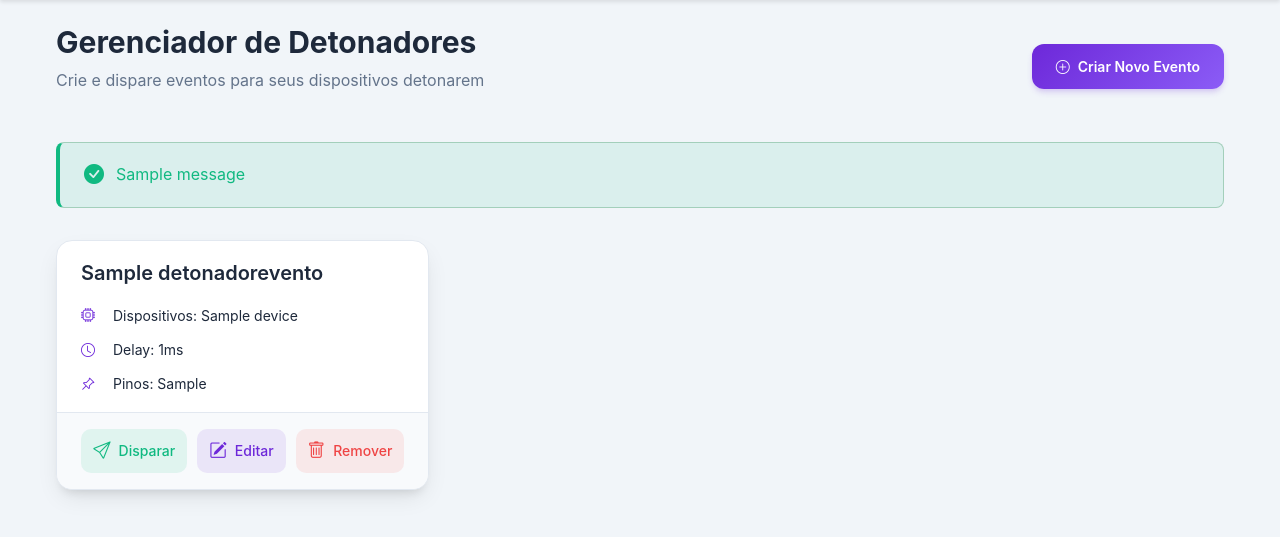
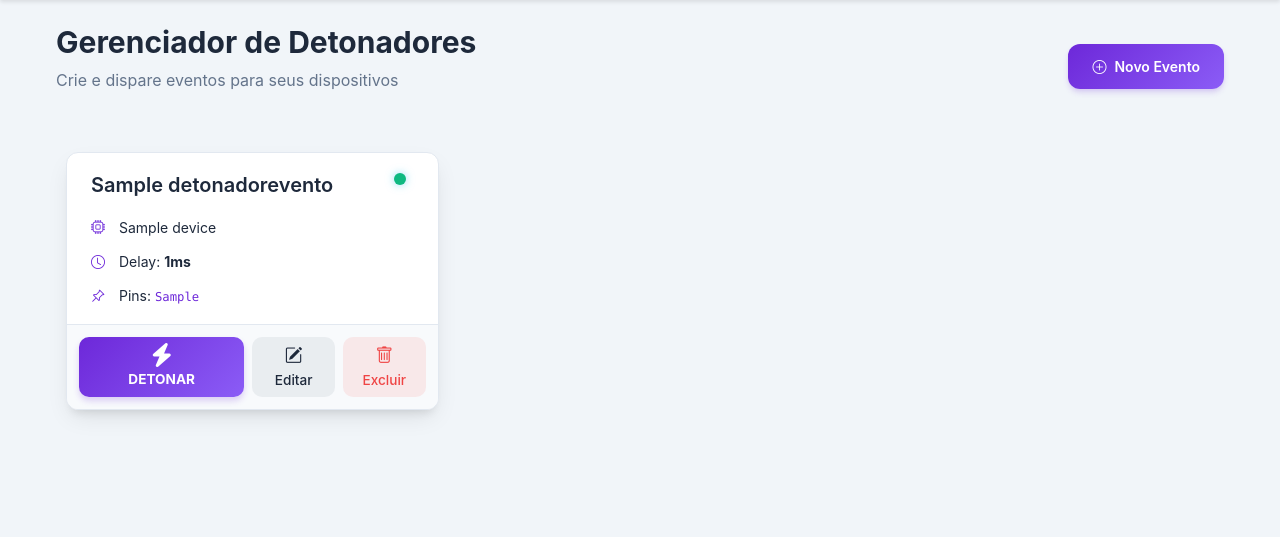
Before and after one commit to Morea-IFS/sigr-web, a Django app: template detonador/templates/dashboard/detonador.html in a window 1280 px wide. Shown: the part 56-593 px from the top of the page. Run offline with Django 5.2, Linux system fonts and the light colour scheme; the template is opened without the code that fills it: values that come from a table or form of the project are taken from there, others are empty; tables that the repository leaves empty hold one stand-in row (values such as "Sample post"); one stand-in notice (Sample message) is shown.

Commit message:
otimização de interface do detonador para touch e melhora feedback visual

```diff
--- a/detonador/templates/dashboard/detonador.html
+++ b/detonador/templates/dashboard/detonador.html
@@ -10,66 +10,61 @@
     <div class="page-header">
         <div>
             <h1 class="page-title">Gerenciador de Detonadores</h1>
-            <p class="page-subtitle">Crie e dispare eventos para seus dispositivos detonarem</p>
+            <p class="page-subtitle">Crie e dispare eventos para seus dispositivos</p>
         </div>
         <button class="btn btn-primary" id="createEventBtn">
-            <i class="bi bi-plus-circle me-2"></i>Criar Novo Evento
+            <i class="bi bi-plus-circle me-2"></i>Novo Evento
         </button>
     </div>
-
-    {% if messages %}
-    <div class="messages-container">
-        {% for message in messages %}
-        <div class="alert alert-{% if message.tags == 'error' %}danger{% else %}{{ message.tags }}{% endif %}">
-            <i class="bi {% if message.tags == 'success' %}bi-check-circle-fill{% elif message.tags == 'warning' %}bi-exclamation-triangle-fill{% else %}bi-info-circle-fill{% endif %}"></i>
-            <span>{{ message }}</span>
-        </div>
-        {% endfor %}
-    </div>
-    {% endif %}
 
     {% if eventos %}
     <div class="events-grid">
         {% for evento in eventos %}
-        <div class="event-card">
+        <div class="event-card" id="event-card-{{ evento.id }}">
+            <div class="success-overlay">
+                <i class="bi bi-check-circle-fill" style="font-size: 3.5rem;"></i>
+                <span style="font-weight: bold; font-size: 1.2rem; margin-top: 10px;">DETONADO!</span>
+            </div>
+
             <div class="event-card-header">
-                <div>
-                    <h3 class="event-name">{{ evento.name }}</h3>
-                </div>
+                <h3 class="event-name">{{ evento.name }}</h3>
+                <span class="status-indicator status-active"></span>
             </div>
+
             <div class="event-card-body">
                 <div class="event-detail">
                     <i class="bi bi-cpu"></i>
-                    <span>Dispositivos: {% for device in evento.devices.all %}{{ device.name }}{% if not forloop.last %}, {% endif %}{% endfor %}</span>
+                    <span>{% for device in evento.devices.all %}{{ device.name }}{% if not forloop.last %}, {% endif %}{% endfor %}</span>
                 </div>
                 <div class="event-detail">
                     <i class="bi bi-clock"></i>
-                    <span>Delay: {{ evento.delay_ms }}ms</span>
+                    <span>Delay: <strong>{{ evento.delay_ms }}ms</strong></span>
                 </div>
                 <div class="event-detail">
                     <i class="bi bi-pin-angle"></i>
-                    <span>Pinos: {{ evento.pin_sequence }}</span>
+                    <span>Pins: <code style="color: var(--primary)">{{ evento.pin_sequence }}</code></span>
                 </div>
             </div>
+
             <div class="event-card-footer">
-                <a href="{% url 'activate_event' evento.id %}" class="btn-action btn-activate" title="Disparar Evento">
-                    <i class="bi bi-send"></i>
-                    <span class="btn-action-text">Disparar</span>
-                </a>
+                <button onclick="triggerDetonation('{{ evento.id }}')" class="btn-action btn-activate">
+                    <i class="fas fa-bolt"></i>
+                    <span class="fw-bold">DETONAR</span>
+                </button>
 
                 <button class="btn-action btn-edit edit-event-btn"
                         data-evento-id="{{ evento.id }}"
                         data-evento-name="{{ evento.name }}"
                         data-evento-delay="{{ evento.delay_ms }}"
                         data-evento-pins="{{ evento.pin_sequence }}"
-                        data-evento-devices="{% for device in evento.devices.all %}{{ device.id }},{% endfor %}"
-                        title="Editar">
+                        data-evento-devices="{% for device in evento.devices.all %}{{ device.id }},{% endfor %}">
                     <i class="bi bi-pencil-square"></i>
-                    <span class="btn-action-text">Editar</span>
+                    <span>Editar</span>
                 </button>
-                <a href="{% url 'delete_event' evento.id %}" class="btn-action btn-delete" onclick="return confirm('Tem certeza que deseja remover este evento?')" title="Remover">
+
+                <a href="{% url 'delete_event' evento.id %}" class="btn-action btn-delete" onclick="return confirm('Excluir este evento?')">
                     <i class="bi bi-trash"></i>
-                    <span class="btn-action-text">Remover</span>
+                    <span>Excluir</span>
                 </a>
             </div>
         </div>
@@ -77,11 +72,9 @@
     </div>
     {% else %}
     <div class="empty-state">
-        <div class="empty-state-icon">
-            <i class="bi bi-calendar-x"></i>
-        </div>
+        <div class="empty-state-icon"><i class="bi bi-calendar-x"></i></div>
         <h3>Nenhum evento criado</h3>
-        <p>Comece criando seu primeiro evento para controlar seus dispositivos</p>
+        <p>Clique em "Novo Evento" para começar.</p>
     </div>
     {% endif %}
 </div>
@@ -89,10 +82,7 @@
 <div class="modal-overlay" id="createEventModal" style="display: none;">
     <div class="modal-container">
         <div class="modal-header">
-            <h2 class="modal-title">
-                <i class="bi bi-plus-circle"></i>
-                Criar Novo Evento
-            </h2>
+            <h2 class="modal-title"><i class="bi bi-plus-circle"></i> Criar Novo Evento</h2>
             <button class="modal-close" id="closeCreateModal">&times;</button>
         </div>
         <form method="post" id="createEventForm">
@@ -100,30 +90,26 @@
             <input type="hidden" name="action" value="create_event">
             <div class="modal-body">
                 <div class="form-group">
-                    <label class="form-label" for="createEventName">Nome do Evento</label>
-                    <input type="text" class="form-control" id="createEventName" name="nome_evento" placeholder="Digite um nome para o evento" required>
+                    <label class="form-label">Nome do Evento</label>
+                    <input type="text" class="form-control" name="nome_evento" placeholder="Ex: Show de Abertura" required>
                 </div>
-
                 <div class="form-group">
-                    <label class="form-label">Dispositivos</label>
+                    <label class="form-label">Dispositivos Alvo</label>
                     <div class="devices-grid">
                         {% for device in devices %}
                         <input type="checkbox" class="device-checkbox" id="createDevice{{ device.id }}" name="devices" value="{{ device.id }}">
                         <label class="device-label" for="createDevice{{ device.id }}">
-                            <i class="bi bi-cpu"></i>
-                            {{ device.name }}
+                            <i class="bi bi-hdd-network me-2"></i> {{ device.name }}
                         </label>
                         {% endfor %}
                     </div>
                 </div>
-
                 <div class="form-group">
-                    <label class="form-label" for="createEventDelay">Delay (ms)</label>
-                    <input type="number" class="form-control" id="createEventDelay" name="delay" value="1000" min="0" required>
+                    <label class="form-label">Intervalo/Delay (ms)</label>
+                    <input type="number" class="form-control" name="delay" value="1000" required>
                 </div>
-
                 <div class="form-group">
-                    <label class="form-label">Ordem dos Pinos</label>
+                    <label class="form-label">Sequência de Disparo (Pinos)</label>
                     <div class="pins-container">
                         <div class="pins-grid">
                             {% for i in "12345678" %}
@@ -131,20 +117,14 @@
                             {% endfor %}
                         </div>
                         <div class="pins-sequence" id="createPinsSequence"></div>
+                        <small class="text-muted">Clique nos pinos acima para definir a ordem.</small>
                     </div>
                 </div>
-
                 <div id="createHiddenPinsInputs"></div>
             </div>
             <div class="modal-footer">
-                <button type="button" class="btn btn-secondary" id="cancelCreateBtn">
-                    <i class="bi bi-x-circle"></i>
-                    Cancelar
-                </button>
-                <button type="submit" class="btn btn-primary">
-                    <i class="bi bi-check-circle"></i>
-                    Salvar Evento
-                </button>
+                <button type="button" class="btn btn-secondary" id="cancelCreateBtn">Cancelar</button>
+                <button type="submit" class="btn btn-primary">Criar Evento</button>
             </div>
         </form>
     </div>
@@ -153,10 +133,7 @@
 <div class="modal-overlay" id="editEventModal" style="display: none;">
     <div class="modal-container">
         <div class="modal-header">
-            <h2 class="modal-title">
-                <i class="bi bi-pencil-square"></i>
-                Editar Evento
-            </h2>
+            <h2 class="modal-title"><i class="bi bi-pencil-square"></i> Editar Evento</h2>
             <button class="modal-close" id="closeEditModal">&times;</button>
         </div>
         <form method="post" id="editEventForm">
@@ -165,28 +142,22 @@
             <input type="hidden" name="evento_id" id="editEventId">
             <div class="modal-body">
                 <div class="form-group">
-                    <label class="form-label" for="editEventName">Nome do Evento</label>
+                    <label class="form-label">Nome do Evento</label>
                     <input type="text" class="form-control" id="editEventName" name="nome_evento" required>
                 </div>
-
                 <div class="form-group">
                     <label class="form-label">Dispositivos</label>
                     <div class="devices-grid" id="editDevicesGrid">
                         {% for device in devices %}
                         <input type="checkbox" class="device-checkbox" id="editDevice{{ device.id }}" name="devices" value="{{ device.id }}">
-                        <label class="device-label" for="editDevice{{ device.id }}">
-                            <i class="bi bi-cpu"></i>
-                            {{ device.name }}
-                        </label>
+                        <label class="device-label" for="editDevice{{ device.id }}">{{ device.name }}</label>
                         {% endfor %}
                     </div>
                 </div>
-
                 <div class="form-group">
-                    <label class="form-label" for="editEventDelay">Delay (ms)</label>
+                    <label class="form-label">Delay (ms)</label>
                     <input type="number" class="form-control" id="editEventDelay" name="delay" required>
                 </div>
-
                 <div class="form-group">
                     <label class="form-label">Ordem dos Pinos</label>
                     <div class="pins-container">
@@ -198,24 +169,34 @@
                         <div class="pins-sequence" id="editPinsSequence"></div>
                     </div>
                 </div>
-
                 <div id="editHiddenPinsInputs"></div>
             </div>
             <div class="modal-footer">
-                <button type="button" class="btn btn-secondary" id="cancelEditBtn">
-                    <i class="bi bi-x-circle"></i>
-                    Cancelar
-                </button>
-                <button type="submit" class="btn btn-primary">
-                    <i class="bi bi-check-circle"></i>
-                    Salvar Alterações
-                </button>
+                <button type="button" class="btn btn-secondary" id="cancelEditBtn">Cancelar</button>
+                <button type="submit" class="btn btn-primary">Salvar Alterações</button>
             </div>
         </form>
     </div>
 </div>
 
 <script>
+    function triggerDetonation(eventId) {
+        const card = document.getElementById(`event-card-${eventId}`);
+
+        card.classList.add('status-success');
+
+        fetch(`/dashboard/activate/${eventId}/`)
+            .catch(err => {
+                console.error("Erro na comunicação:", err);
+                card.classList.remove('status-success');
+                alert("Falha ao disparar: verifique a conexão.");
+            });
+
+        setTimeout(() => {
+            card.classList.remove('status-success');
+        }, 2000);
+    }
+
     document.addEventListener('DOMContentLoaded', function() {
         const createEventBtn = document.getElementById('createEventBtn');
         const createEventModal = document.getElementById('createEventModal');
@@ -226,20 +207,17 @@
         const closeEditModal = document.getElementById('closeEditModal');
         const cancelEditBtn = document.getElementById('cancelEditBtn');
 
-        createEventBtn.addEventListener('click', function() {
-            createEventModal.style.display = 'flex';
-            document.body.style.overflow = 'hidden';
-        });
+        createEventBtn.addEventListener('click', () => createEventModal.style.display = 'flex');
 
         function closeCreateEventModal() {
             createEventModal.style.display = 'none';
-            document.body.style.overflow = 'auto';
             resetCreateForm();
         }
 
         closeCreateModal.addEventListener('click', closeCreateEventModal);
         cancelCreateBtn.addEventListener('click', closeCreateEventModal);
 
+        // Lógica de Edição
         document.querySelectorAll('.edit-event-btn').forEach(button => {
             button.addEventListener('click', function() {
                 const eventData = this.dataset;
@@ -255,32 +233,18 @@
                 const pins = eventData.eventoPins.split(',');
                 resetEditPins();
                 pins.forEach(pin => {
-                    if (pin) addPinToEditSequence(pin);
+                    if (pin && pin.trim()) addPinToEditSequence(pin.trim());
                 });
 
                 editEventModal.style.display = 'flex';
-                document.body.style.overflow = 'hidden';
             });
         });
 
-        function closeEditEventModal() {
-            editEventModal.style.display = 'none';
-            document.body.style.overflow = 'auto';
-            resetEditForm();
-        }
-
+        function closeEditEventModal() { editEventModal.style.display = 'none'; }
         closeEditModal.addEventListener('click', closeEditEventModal);
         cancelEditBtn.addEventListener('click', closeEditEventModal);
 
-        window.addEventListener('click', function(event) {
-            if (event.target === createEventModal) {
-                closeCreateEventModal();
-            }
-            if (event.target === editEventModal) {
-                closeEditEventModal();
-            }
-        });
-
+        // Lógica de Seleção de Pinos (Reutilizável)
         function setupPinSelection(modalType) {
             const pinsSequence = document.getElementById(modalType + 'PinsSequence');
             const hiddenPinsInputs = document.getElementById(modalType + 'HiddenPinsInputs');
@@ -289,10 +253,7 @@
             pinButtons.forEach(button => {
                 button.addEventListener('click', function() {
                     const pinValue = this.dataset.pin;
-
-                    const existingPins = Array.from(pinsSequence.querySelectorAll('.pin-chip'))
-                        .map(chip => chip.dataset.pin);
-
+                    const existingPins = Array.from(pinsSequence.querySelectorAll('.pin-chip')).map(chip => chip.dataset.pin);
                     if (!existingPins.includes(pinValue)) {
                         addPinToSequence(pinValue, modalType);
                     }
@@ -303,39 +264,28 @@
                 const pinChip = document.createElement('div');
                 pinChip.className = 'pin-chip';
                 pinChip.dataset.pin = pinValue;
-                pinChip.innerHTML = `
-                    D${pinValue}
-                    <button type="button" class="pin-remove">&times;</button>
-                `;
-
+                pinChip.innerHTML = `D${pinValue} <button type="button" class="pin-remove">&times;</button>`;
                 pinChip.querySelector('.pin-remove').addEventListener('click', function() {
                     pinChip.remove();
                     updateHiddenPinsInputs(type);
                 });
-
                 pinsSequence.appendChild(pinChip);
                 updateHiddenPinsInputs(type);
             }
 
             function updateHiddenPinsInputs(type) {
-                const pinsSequence = document.getElementById(type + 'PinsSequence');
-                const hiddenPinsInputs = document.getElementById(type + 'HiddenPinsInputs');
-
-                hiddenPinsInputs.innerHTML = '';
-
-                pinsSequence.querySelectorAll('.pin-chip').forEach(chip => {
+                const inputsContainer = document.getElementById(type + 'HiddenPinsInputs');
+                const currentSequence = document.getElementById(type + 'PinsSequence');
+                inputsContainer.innerHTML = '';
+                currentSequence.querySelectorAll('.pin-chip').forEach(chip => {
                     const input = document.createElement('input');
                     input.type = 'hidden';
                     input.name = 'pinos';
                     input.value = chip.dataset.pin;
-                    hiddenPinsInputs.appendChild(input);
+                    inputsContainer.appendChild(input);
                 });
             }
-
-            return {
-                addPinToSequence,
-                updateHiddenPinsInputs
-            };
+            return { addPinToSequence };
         }
 
         const createPinManager = setupPinSelection('create');
@@ -351,11 +301,6 @@
             document.getElementById('createHiddenPinsInputs').innerHTML = '';
         }
 
-        function resetEditForm() {
-            document.getElementById('editEventForm').reset();
-            resetEditPins();
-        }
-
         function resetEditPins() {
             document.getElementById('editPinsSequence').innerHTML = '';
             document.getElementById('editHiddenPinsInputs').innerHTML = '';
--- a/static/css/main.css
+++ b/static/css/main.css
@@ -1,6 +1,6 @@
 /* ===== VARIÁVEIS GLOBAIS ===== */
 :root {
-    /* Cores Principais */
+/* Cores Principais */
     --primary: #6d28d9;
     --primary-light: #8b5cf6;
     --primary-dark: #5b21b6;
@@ -1109,3 +1109,127 @@ body {
         display: inline;
     }
 }
+/* ===== AJUSTES PARA TOUCH 7" E PADRONIZAÇÃO DE CORES ===== */
+.events-grid {
+    display: grid;
+    grid-template-columns: repeat(auto-fill, minmax(280px, 1fr));
+    gap: 15px;
+    padding: 10px;
+}
+
+.event-card {
+    position: relative;
+    transition: all 0.3s ease;
+    border: 1px solid #e2e8f0;
+    min-height: 200px;
+    display: flex;
+    flex-direction: column;
+    background: white;
+    border-radius: 12px;
+    overflow: hidden;
+}
+
+/* Feedback de Sucesso (Detonação) padronizado com --success */
+.event-card.status-success {
+    background-color: rgba(16, 185, 129, 0.1) !important;
+    border-color: var(--success) !important;
+}
+
+.event-card.status-success .event-name,
+.event-card.status-success .event-detail {
+    color: var(--success) !important;
+}
+
+/* Overlay de Confirmação padronizado com --success */
+.success-overlay {
+    position: absolute;
+    top: 0;
+    left: 0;
+    width: 100%;
+    height: 100%;
+    background: rgba(16, 185, 129, 0.9);
+    display: none; /* Ativado via JS */
+    flex-direction: column;
+    align-items: center;
+    justify-content: center;
+    color: white;
+    z-index: 10;
+    pointer-events: none;
+    transition: opacity 0.3s ease;
+}
+
+.event-card.status-success .success-overlay {
+    display: flex;
+    opacity: 1;
+}
+
+/* Botões de Ação para Touch padronizados */
+.event-card-footer {
+    display: grid;
+    grid-template-columns: 2fr 1fr 1fr;
+    gap: 8px;
+    padding: 12px;
+    background: #f8fafc;
+    border-top: 1px solid #e2e8f0;
+}
+
+.btn-action {
+    height: 60px;
+    display: flex;
+    flex-direction: column;
+    align-items: center;
+    justify-content: center;
+    text-decoration: none;
+    border-radius: 10px;
+    font-size: 0.85rem;
+    border: none;
+    transition: all 0.2s ease;
+}
+
+/* Botão disparar usando o primary-light/primary */
+.btn-activate {
+    background: var(--gradient-primary);
+    color: white !important;
+    box-shadow: 0 4px 6px rgba(109, 40, 217, 0.2);
+}
+
+.btn-activate:active {
+    transform: scale(0.95);
+    background: var(--primary-dark);
+}
+
+.btn-activate i {
+    font-size: 1.5rem;
+    margin-bottom: 2px;
+}
+
+/* Botão Editar usando cinza/dark padrão */
+.btn-edit {
+    background-color: rgba(100, 116, 139, 0.1);
+    color: var(--dark) !important;
+}
+
+.btn-edit:active {
+    background-color: rgba(100, 116, 139, 0.2);
+}
+
+/* Botão Deletar usando danger padrão */
+.btn-delete {
+    background-color: rgba(239, 68, 68, 0.1);
+    color: var(--danger) !important;
+}
+
+.btn-delete:active {
+    background-color: rgba(239, 68, 68, 0.2);
+}
+
+/* Detalhes dos pinos no card */
+.event-detail i {
+    margin-right: 8px;
+    color: var(--primary);
+}
+
+/* Esconder mensagens padrão */
+.messages-container {
+    display: none;
+}
```
Also changed, not shown: detonador/views.py (line endings or trailing spaces).
